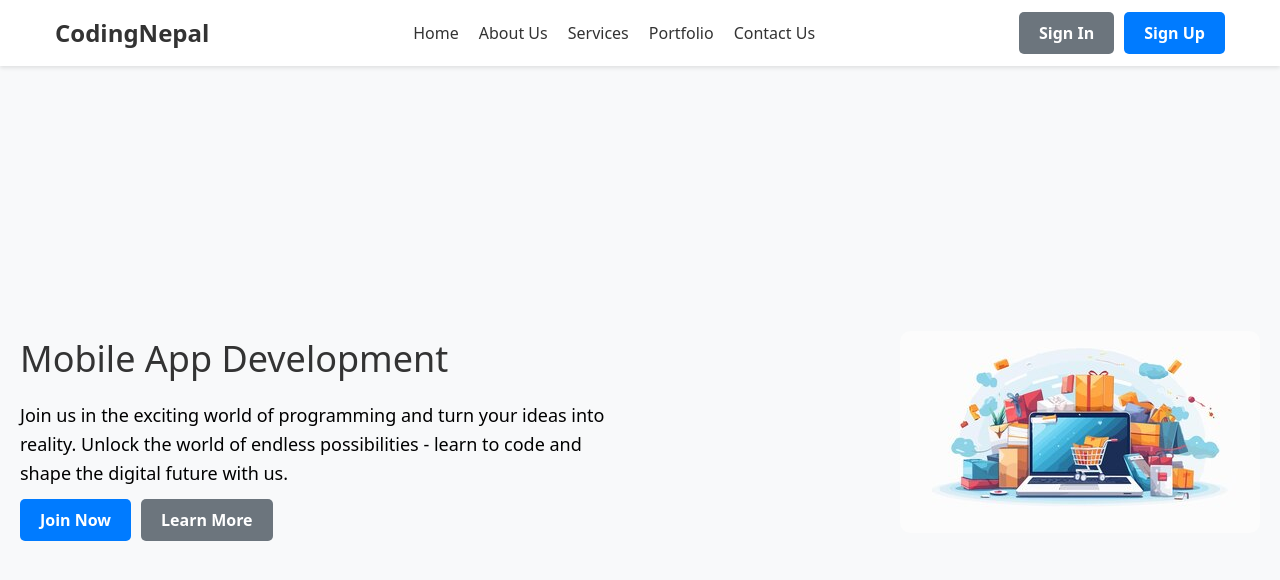
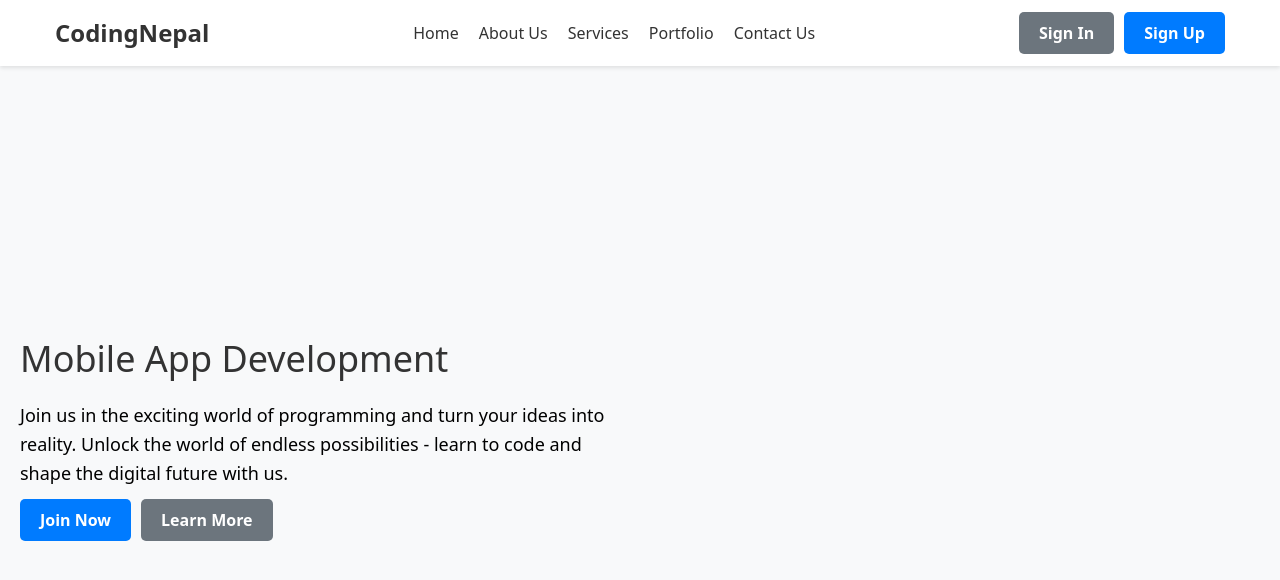
Before and after one commit to ruchspatil/VueCart, a Nuxt app: page / in a window 1280 px wide. Shown: the top 580 px of the page. Built offline with nearby package versions, Linux system fonts and the light colour scheme.

Commit message:
Update index.vue

```diff
--- a/pages/index.vue
+++ b/pages/index.vue
@@ -47,28 +47,17 @@
           <router-link to="#" class="learn">Learn More</router-link>
         </div>
       </div>
-      <div class="img">
 
-         <img :src="require('@/assets/store.jpg')" alt="Image" />
-
-
-      </div>
     </section>
   </div>
 </template>
 
 <script>
-import storeImage from '@/assets/store.jpg';
-
 export default {
-  name: "ResponsiveHomePage",
-  data() {
-    return {
-      imagePath: storeImage,
-    };
-  },
+  name: "ResponsiveHomePage"
 };
 </script>
+
 
 
 <style scoped>
```
